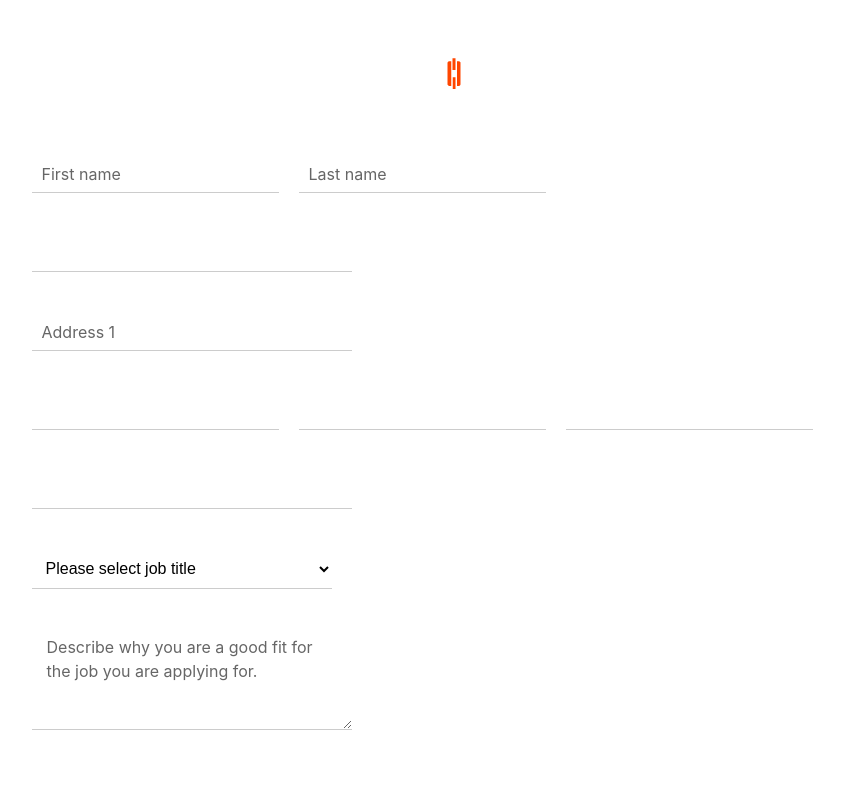
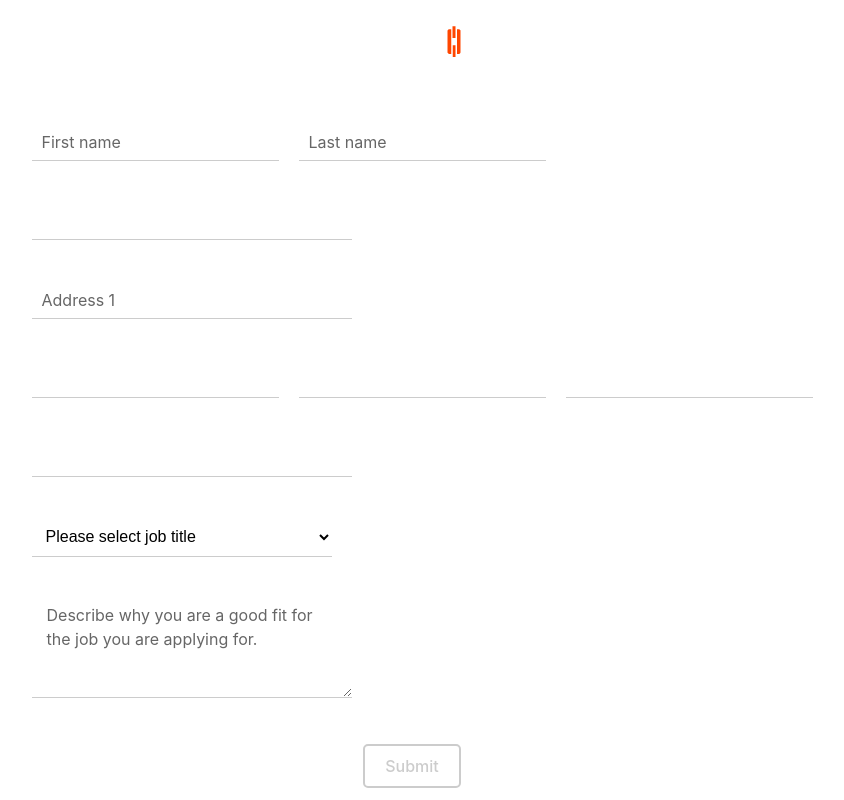
Before and after one commit to Nicocappabianca/commandlink-challenge, a React (Vite) app: page / in a window 1280 px wide. Shown: the whole page, without its empty margins (228-1072 px from the left). Built offline with nearby package versions, Linux system fonts and the light colour scheme.

Commit message:
feat: add submit button

```diff
--- a/src/App.tsx
+++ b/src/App.tsx
@@ -1,5 +1,5 @@
 import { CommandLinkLogo, FormContainer } from "./components";
-import { MainContainer } from "./components/styled";
+import { Button, MainContainer } from "./components/styled";
 import { fieldSet } from "./assets/fieldSet";
 
 function App() {
@@ -7,6 +7,7 @@ function App() {
     <MainContainer>
       <CommandLinkLogo />
       <FormContainer formFields={fieldSet} />
+      <Button>Submit</Button>
     </MainContainer>
   );
 }
--- a/src/assets/fieldSet.ts
+++ b/src/assets/fieldSet.ts
@@ -49,13 +49,14 @@ export const fieldSet: FieldSet = [
     options: [
       "Engineer - lead",
       "Engineer - mid level",
-      "Engineer - junion",
+      "Engineer - junior",
       "Engineer - front end focused",
       "Engineer - backend focused",
       "Engineer - full stack",
     ],
     placeholder: "Please select job title",
     type: "select",
+    required: true,
   },
   {
     id: "reason",
--- a/src/components/Field.tsx
+++ b/src/components/Field.tsx
@@ -34,7 +34,7 @@ export const Field: FC<FieldObject> = ({ id, type, placeholder, required, option
   return (
     <InputContainer>
       {isSelectField && (
-        <Select onFocus={() => setTouched(true)}>
+        <Select onFocus={() => setTouched(true)} hasError={hasError} onChange={handleChange}>
           {placeholder && (
             <option selected disabled>
               {placeholder}
@@ -48,7 +48,15 @@ export const Field: FC<FieldObject> = ({ id, type, placeholder, required, option
         </Select>
       )}
 
-      {isTextArea && <TextArea value={fieldValue} onChange={handleChange} rows={4} />}
+      {isTextArea && (
+        <TextArea
+          onFocus={() => setTouched(true)}
+          value={fieldValue}
+          onChange={handleChange}
+          hasError={hasError}
+          rows={4}
+        />
+      )}
 
       {isInput && (
         <Input
@@ -64,9 +72,7 @@ export const Field: FC<FieldObject> = ({ id, type, placeholder, required, option
 
       {placeholder && isInput && <Placeholder hasValue={!!fieldValue}>{placeholder}</Placeholder>}
       {placeholder && isTextArea && (
-        <TextAreaPlaceholder onFocus={() => setTouched(true)} hasValue={!!fieldValue}>
-          {placeholder}
-        </TextAreaPlaceholder>
+        <TextAreaPlaceholder hasValue={!!fieldValue}>{placeholder}</TextAreaPlaceholder>
       )}
     </InputContainer>
   );
--- /dev/null
+++ b/src/components/styled/Button.tsx
@@ -0,0 +1,31 @@
+import styled from "styled-components";
+
+export const Button = styled.button`
+  background-color: transparent;
+  color: #ccc;
+  border: 2px solid #ccc;
+  padding: 10px 20px;
+  border-radius: 5px;
+  font-size: 16px;
+  cursor: pointer;
+  transition: background-color 0.3s ease, color 0.3s ease, transform 0.3s ease;
+  outline: none;
+  margin-top: 20px;
+
+  &:hover {
+    background-color: #ccc;
+    color: #242424;
+  }
+
+  &:active {
+    transform: scale(0.9);
+  }
+
+  &:disabled {
+    background-color: #5a5a5a;
+    border-color: #ccc;
+    color: #ccc;
+    opacity: 0.5;
+    pointer-events: none;
+  }
+`;
--- a/src/components/styled/Select.tsx
+++ b/src/components/styled/Select.tsx
@@ -1,11 +1,15 @@
 import styled from "styled-components";
 
-export const Select = styled.select`
+export interface SelectProps {
+  hasError?: boolean;
+}
+
+export const Select = styled.select<SelectProps>`
   width: 100%;
   padding: 10px;
   border: none;
   border-radius: 0px;
-  border-bottom: 1px solid #ccc;
+  border-bottom: ${({ hasError }) => (hasError ? "1px solid #FF0000" : "1px solid #CCC")};
   transition: transform 0.3s;
   font-size: 16px;
   background-color: transparent;
--- a/src/components/styled/TextArea.tsx
+++ b/src/components/styled/TextArea.tsx
@@ -4,12 +4,16 @@ export interface PlaceholderProps {
   hasValue: boolean;
 }
 
-export const TextArea = styled.textarea`
+export interface TextAreaProps {
+  hasError?: boolean;
+}
+
+export const TextArea = styled.textarea<TextAreaProps>`
   width: 100%;
   padding: 10px;
   border: none;
   border-radius: 0px;
-  border-bottom: 1px solid #ccc;
+  border-bottom: ${({ hasError }) => (hasError ? "1px solid #FF0000" : "1px solid #CCC")};
   transition: border-color 0.3s, transform 0.3s;
   font-size: 16px;
   font-family: inherit;
--- a/src/components/styled/index.ts
+++ b/src/components/styled/index.ts
@@ -3,3 +3,4 @@ export { Input, InputContainer, Placeholder } from "./Input";
 export { Select } from "./Select";
 export { TextArea, TextAreaPlaceholder } from "./TextArea";
 export { Form, SubFieldWrapper } from "./Form";
+export { Button } from "./Button";
--- a/src/index.css
+++ b/src/index.css
@@ -47,13 +47,6 @@ button {
   cursor: pointer;
   transition: border-color 0.25s;
 }
-button:hover {
-  border-color: #646cff;
-}
-button:focus,
-button:focus-visible {
-  outline: 4px auto -webkit-focus-ring-color;
-}
 
 @media (prefers-color-scheme: light) {
   :root {
```
